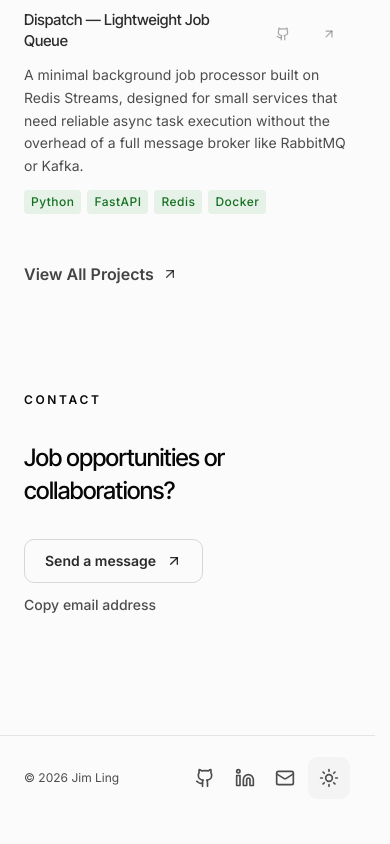
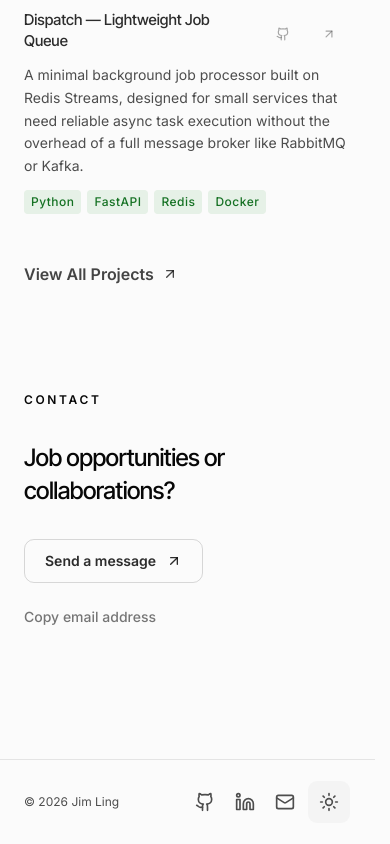
Before and after one commit to Gabnix/personal_portfolio_v1, a Next.js app: page / in a window 390 px wide. Shown: the part 2357-3201 px from the top of the page. Before the commit the page ends 3177 px from the top, so only its background shows below. Built offline with nearby package versions, Linux system fonts and the light colour scheme.

Commit message:
fix(contact): set min-height 44px, adjust secondary text contrast, add mobile tap feedback

```diff
--- a/src/components/sections/ContactSection.tsx
+++ b/src/components/sections/ContactSection.tsx
@@ -40,7 +40,7 @@ export function ContactSection() {
 
             <CopyEmail
               email={SITE_EMAIL}
-              className="inline-flex items-center font-sans text-sm font-medium text-muted-foreground hover:text-foreground transition-colors duration-200 cursor-pointer"
+              className="inline-flex items-center min-h-[44px] font-sans text-sm font-medium text-foreground/55 hover:text-foreground/85 active:text-foreground transition-colors duration-200 cursor-pointer"
               aria-label="Copy email address"
             >
               Copy email address
```
